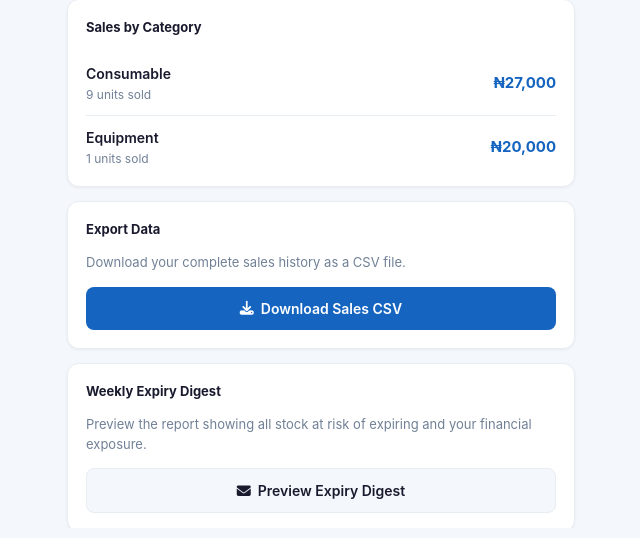
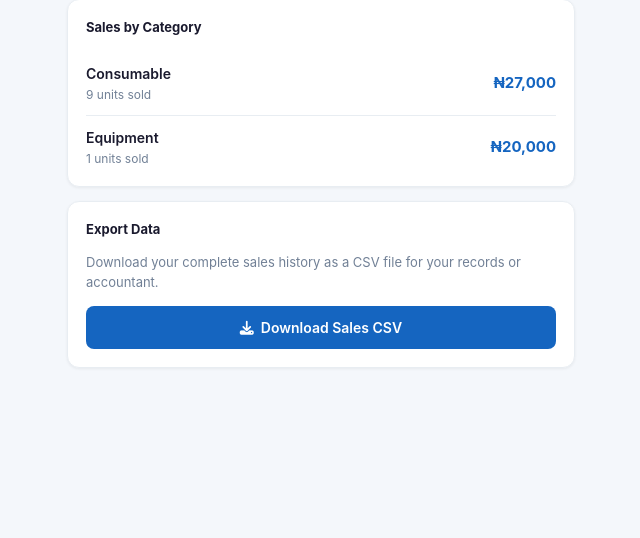
Before and after one commit to meysilver/clinixis_v5, a Flask app: page /reports in a window 1280 px wide. Shown: the part 736-1274 px from the top of the page, without its empty margins (319-959 px from the left). Run offline with Flask 3, Linux system fonts and the light colour scheme; the visitor is signed in with stand-in values (Sample User, id 1); data comes from the database, SQL or seed files in the repository.

Commit message:
Update reports.html

```diff
--- a/clinixis/templates/reports.html
+++ b/clinixis/templates/reports.html
@@ -57,27 +57,15 @@
   </div>
   {% endif %}
 
-  <div class="card" style="margin-bottom:14px;">
+  <div class="card">
     <div class="card-header">
       <div class="card-title">Export Data</div>
     </div>
     <p style="font-size:13px;color:var(--text-muted);margin-bottom:14px;">
-      Download your complete sales history as a CSV file.
+      Download your complete sales history as a CSV file for your records or accountant.
     </p>
     <a href="/reports/export" class="btn btn-primary btn-full">
       <i class="fa-solid fa-download"></i> Download Sales CSV
-    </a>
-  </div>
-
-  <div class="card">
-    <div class="card-header">
-      <div class="card-title">Weekly Expiry Digest</div>
-    </div>
-    <p style="font-size:13px;color:var(--text-muted);margin-bottom:14px;">
-      Preview the report showing all stock at risk of expiring and your financial exposure.
-    </p>
-    <a href="/reports/expiry-digest" class="btn btn-secondary btn-full">
-      <i class="fa-solid fa-envelope"></i> Preview Expiry Digest
     </a>
   </div>
 
```
